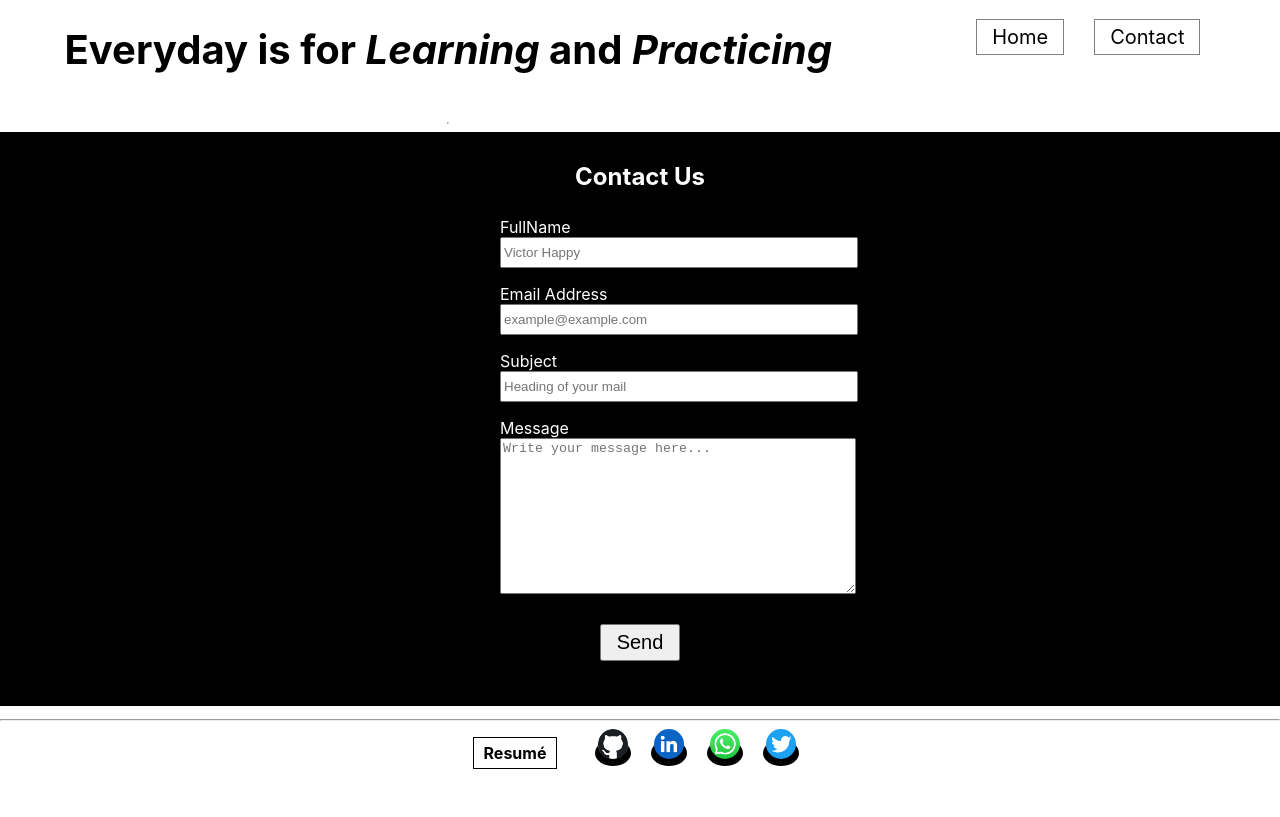
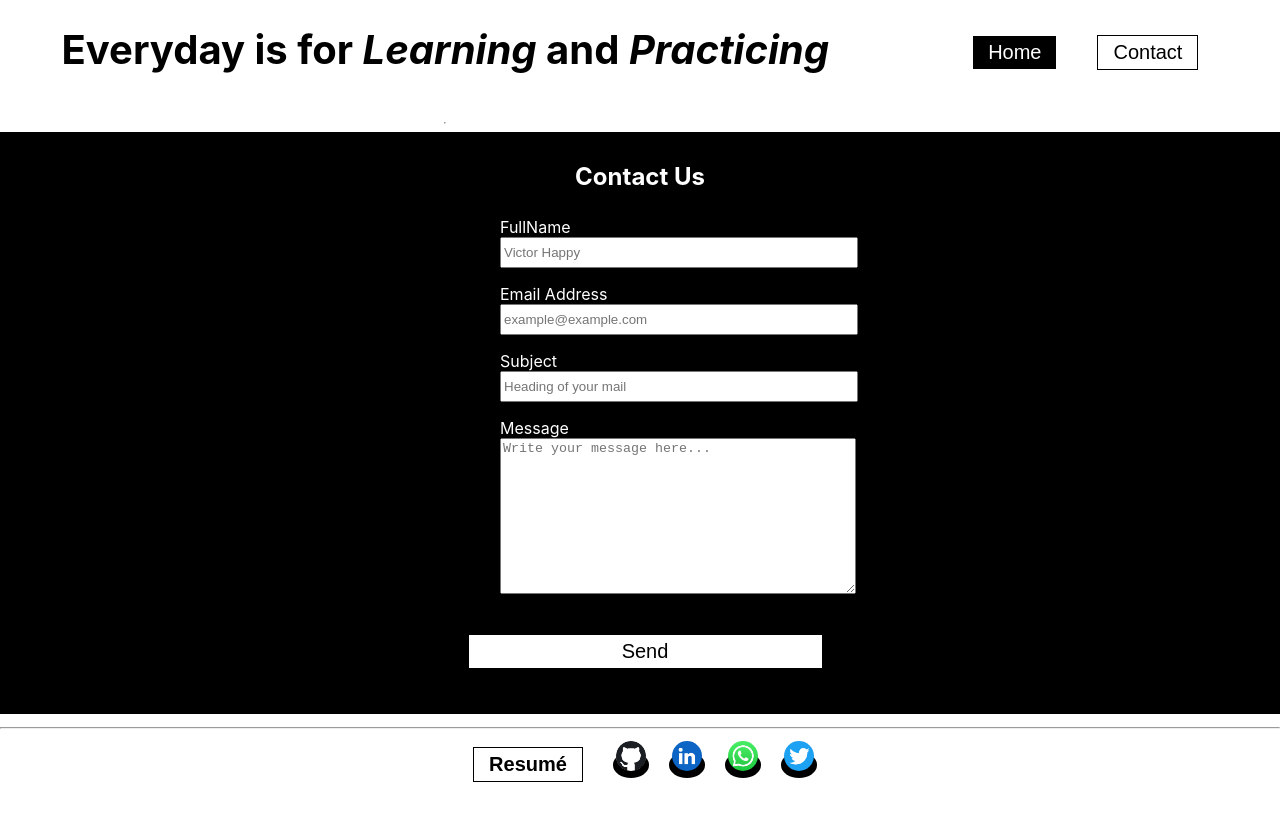
Before and after one commit to chivicoko/victorokoye, a React (Create React App) app: page /contactvictorokoye in a window 1280 px wide. Built offline with nearby package versions, Linux system fonts and the light colour scheme.

Commit message:
adjusted buttons, removed resume pdf ...

```diff
--- /dev/null
+++ b/src/components/Button.jsx
@@ -0,0 +1,18 @@
+import styled from "styled-components";
+
+const Button = styled.button`
+    color: ${props => props.primary ? "black" : "white"};
+    background-color: ${props => props.primary ? "white" : "black"};
+    font-size: 20px;
+    margin: 0.5em 1em;
+    padding: 5px 15px;
+    border: 1px solid ${props => props.primary ? "black" : "white"};
+
+    :hover {
+        color: ${props => props.primary ? "white" : "black"};
+        background-color: ${props => props.primary ? "black" : "white"};
+        border: 1px solid ${props => props.primary ? "white" : "black"};
+    }
+`;
+
+export default Button;
--- a/src/components/Contact.jsx
+++ b/src/components/Contact.jsx
@@ -1,4 +1,5 @@
 import React, { useEffect, useRef, useState } from 'react'
+import Button from './Button';
 import emailjs from '@emailjs/browser';
 import { Mobile, Desktop } from '../styles/ContactStyles';
 
@@ -64,7 +65,7 @@ const Contact = () => {
                                     <textarea name="message" id="message" cols="30" rows="10" placeholder='Write your message here...' required></textarea>
                                 </p>
                             </div>
-                            <button type="submit">Send</button>
+                            <Button primary type="submit">Send</Button>
                         </form>
                     </div>
                 </Mobile>
@@ -93,7 +94,7 @@ const Contact = () => {
                                     <textarea name="message" id="message" cols="30" rows="10" placeholder='Write your message here...' required></textarea>
                                 </p>
                             </div>
-                            <button type="submit">Send</button>
+                            <Button primary type="submit" style={{marginRight: '10px'}}>Send</Button>
                         </form>
                     </div>
                 </Desktop>
--- a/src/components/Footer.jsx
+++ b/src/components/Footer.jsx
@@ -1,6 +1,7 @@
 import React, { useEffect, useState } from 'react'
 import { Link } from 'react-router-dom';
 import { Desktop, Mobile} from '../styles/FooterStyles';
+import Button from './Button';
 import WhatsApp from '../assets/wa2.jpg';
 import LinkedIn from '../assets/in1.png';
 import GitHub from '../assets/github1.png';
@@ -36,15 +37,13 @@ const Footer = () => {
           <Mobile>
             <hr />
             <span className='resume'>
-                <Link to={'https://docs.google.com/document/d/12ezKKHZeIyqXSwMDrRIDTeF7nWO9eSTslCHXF2TQagI/edit?usp=sharing'} target={'_blank'} style={{textDecoration: 'none', color: 'black'}}>
-                    <strong>Resumé</strong>
-                </Link>
+              <Link  to={'https://docs.google.com/document/d/12ezKKHZeIyqXSwMDrRIDTeF7nWO9eSTslCHXF2TQagI/edit?usp=sharing'} target={'_blank'}  style={{textDecoration: 'none'}}><Button primary><strong>Resumé</strong></Button></Link>
             </span>
             <span className='socials'>
-                <span><Link to={'https://github.com/chivicoko'} target={'_blank'}><img src={GitHub} alt="" /></Link></span>
-                <span><Link to={'https://linkedin.com/in/victor-okoye-chibuzo/'} target={'_blank'}><img src={LinkedIn} alt="" /></Link></span>
-                <span><Link to={'https://wa.me/+2348028845693'} target={'_blank'}><img src={WhatsApp} alt="" /></Link></span>
-                <span><Link to={'https://twitter.com/chivicoko'} target={'_blank'}><img src={Twitter} alt="" /></Link></span>
+                <span className='span'><Link to={'https://github.com/chivicoko'} target={'_blank'}><img src={GitHub} alt="" /></Link></span>
+                <span className='span'><Link to={'https://linkedin.com/in/victor-okoye-chibuzo/'} target={'_blank'}><img src={LinkedIn} alt="" /></Link></span>
+                <span className='span'><Link to={'https://wa.me/+2348028845693'} target={'_blank'}><img src={WhatsApp} alt="" /></Link></span>
+                <span className='span'><Link to={'https://twitter.com/chivicoko'} target={'_blank'}><img src={Twitter} alt="" /></Link></span>
             </span>
           </Mobile>
         )
@@ -53,15 +52,13 @@ const Footer = () => {
           <Desktop>
             <hr />
             <span className='resume'>
-                <Link to={'https://docs.google.com/document/d/12ezKKHZeIyqXSwMDrRIDTeF7nWO9eSTslCHXF2TQagI/edit?usp=sharing'} target={'_blank'} style={{textDecoration: 'none', color: 'black'}}>
-                    <strong>Resumé</strong>
-                </Link>
+              <Link  to={'https://docs.google.com/document/d/12ezKKHZeIyqXSwMDrRIDTeF7nWO9eSTslCHXF2TQagI/edit?usp=sharing'} target={'_blank'}  style={{textDecoration: 'none'}}><Button primary><strong>Resumé</strong></Button></Link>
             </span>
             <span className='socials'>
-                <span><Link to={'https://github.com/chivicoko'} target={'_blank'}><img src={GitHub} alt="" /></Link></span>
-                <span><Link to={'https://linkedin.com/in/victor-okoye-chibuzo/'} target={'_blank'}><img src={LinkedIn} alt="" /></Link></span>
-                <span><Link to={'https://wa.me/+2348028845693'} target={'_blank'}><img src={WhatsApp} alt="" /></Link></span>
-                <span><Link to={'https://twitter.com/chivicoko'} target={'_blank'}><img src={Twitter} alt="" /></Link></span>
+                <span className='span'><Link to={'https://github.com/chivicoko'} target={'_blank'}><img src={GitHub} alt="" /></Link></span>
+                <span className='span'><Link to={'https://linkedin.com/in/victor-okoye-chibuzo/'} target={'_blank'}><img src={LinkedIn} alt="" /></Link></span>
+                <span className='span'><Link to={'https://wa.me/+2348028845693'} target={'_blank'}><img src={WhatsApp} alt="" /></Link></span>
+                <span className='span'><Link to={'https://twitter.com/chivicoko'} target={'_blank'}><img src={Twitter} alt="" /></Link></span>
             </span>
           </Desktop>
         )
--- a/src/components/Nav.jsx
+++ b/src/components/Nav.jsx
@@ -1,6 +1,7 @@
 import React, { useEffect, useState } from 'react';
 import { Mobile, Desktop } from '../styles/NavStyles';
 import { Link } from 'react-router-dom';
+import Button from './Button';
 
 const Nav = () => {
 
@@ -30,9 +31,9 @@ const Nav = () => {
         (
           <Mobile>
             <h1>Everyday is for <em>Learning</em> and <em>Practicing</em></h1>
-            <div>
-                <Link to={'/victorokoye'} style={{textDecoration: 'none', color: 'black'}}><span>Home</span></Link>
-                <Link to={'/contactvictorokoye'} style={{textDecoration: 'none', color: 'black'}}><span>Contact</span></Link>
+            <div className='links'>
+              <Link to={'/victorokoye'} style={{textDecoration: 'none'}}><Button>Home</Button></Link>
+              <Link to={'/contactvictorokoye'} style={{textDecoration: 'none'}}><Button primary>Contact</Button></Link>
             </div>
             <hr />
           </Mobile>
@@ -42,8 +43,8 @@ const Nav = () => {
           <Desktop>
             <h1 style={{fontSize: '40px', marginTop: '0'}}>Everyday is for <em>Learning</em> and <em>Practicing</em></h1>
             <div className='links'>
-                <Link to={'/victorokoye'} style={{textDecoration: 'none', color: 'black'}}><span>Home</span></Link>
-                <Link to={'/contactvictorokoye'} style={{textDecoration: 'none', color: 'black'}}><span>Contact</span></Link>
+              <Link to={'/victorokoye'} style={{textDecoration: 'none'}}><Button>Home</Button></Link>
+              <Link to={'/contactvictorokoye'} style={{textDecoration: 'none'}}><Button primary>Contact</Button></Link>
             </div>
             <hr />
           </Desktop>
--- a/src/styles/ContactStyles.jsx
+++ b/src/styles/ContactStyles.jsx
@@ -25,23 +25,23 @@ const Mobile = styled.div`
 
     .label {
         color: white;
-        margin-left: 58px;
+        margin-left: 32px;
     }
 
     input {
-        margin-left: 52px;
+        margin-left: 32px;
         padding: 2px 5px;
         height: 25px;
-        width: 250px;
+        width: 300px;
         text-align: start;
     }
 
     textarea {
-        margin-left: 52px;
+        margin-left: 32px;
         padding: 2px 5px;
         height: 110px;
         text-align: start;
-        width: 250px;
+        width: 300px;
     }
 
     button {
@@ -49,6 +49,12 @@ const Mobile = styled.div`
         color: black;
         font-size: 20px;
         padding: 5px 15px;
+        width: 310px;
+    }
+
+    button:hover {
+        color: white;
+        background-color: black;
     }
 `;
 
@@ -76,18 +82,15 @@ const Desktop = styled.div`
 
     .label {
         color: white;
-        // margin-left: 65px;
     }
 
     input {
-        // margin-left: 65px;
         height: 25px;
         width: 350px;
         text-align: start;
     }
 
     textarea {
-        // margin-left: 65px;
         height: 150px;
         text-align: start;
         width: 350px;
@@ -98,6 +101,13 @@ const Desktop = styled.div`
         color: black;
         font-size: 20px;
         padding: 5px 15px;
+        width: 355px;
+    }
+
+    button:hover {
+        color: white;
+        background-color: black;
+        border: 1px solid white;
     }
 
 `;
--- a/src/styles/FooterStyles.jsx
+++ b/src/styles/FooterStyles.jsx
@@ -29,19 +29,11 @@ const Mobile = styled.footer`
         border-radius: 50%;
     }
 
-    span {
-        margin: 10px 5px;
+    .span {
+        margin: 5px;
         border-radius: 50%;
         background-color: black;
         padding: 3px;
-    }
-
-    .resume {
-        background-color: white;
-        margin: 15px 15px 25px 15px;
-        border: 1px solid black;
-        border-radius: 0;
-        padding: 5px 10px;
     }
 
 `;
@@ -75,21 +67,13 @@ const Desktop = styled.footer`
         border-radius: 50%;
     }
 
-    span {
+    .span {
         margin: 10px;
         border-radius: 50%;
         background-color: black;
         padding: 3px;
     }
 
-    .resume {
-        background-color: white;
-        margin: 15px 15px 25px 15px;
-        border: 1px solid black;
-        border-radius: 0;
-        padding: 5px 10px;
-    }
-
 `;
 
 export { Mobile, Desktop };
--- a/src/styles/NavStyles.jsx
+++ b/src/styles/NavStyles.jsx
@@ -26,6 +26,10 @@ const Desktop = styled.nav`
         padding: 5px 15px;
         border: 1px solid grey;
     }
+
+    .navSpan:hover {
+        color: white;
+    }
 `;
 
 export { Desktop, Mobile };
```
Also changed, not shown: 1 other file (tests, documents, lock files or other folders).
